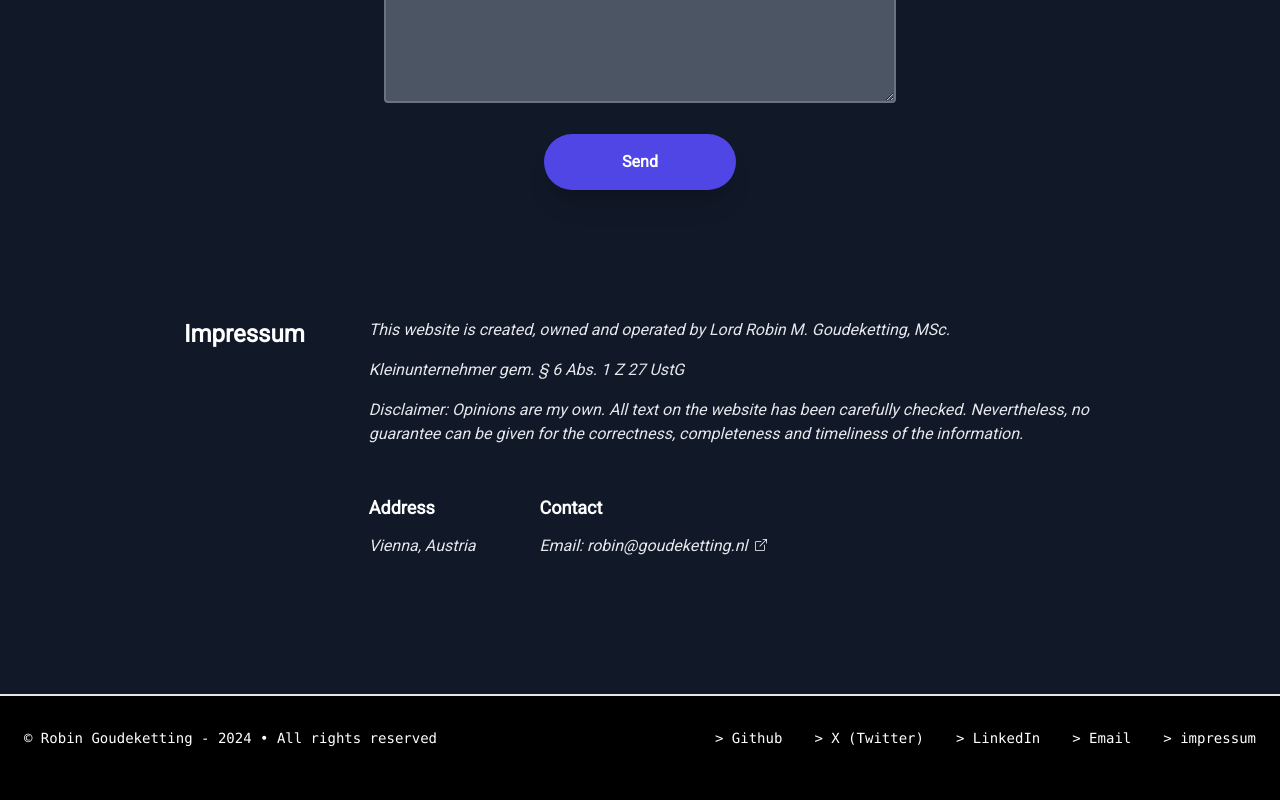
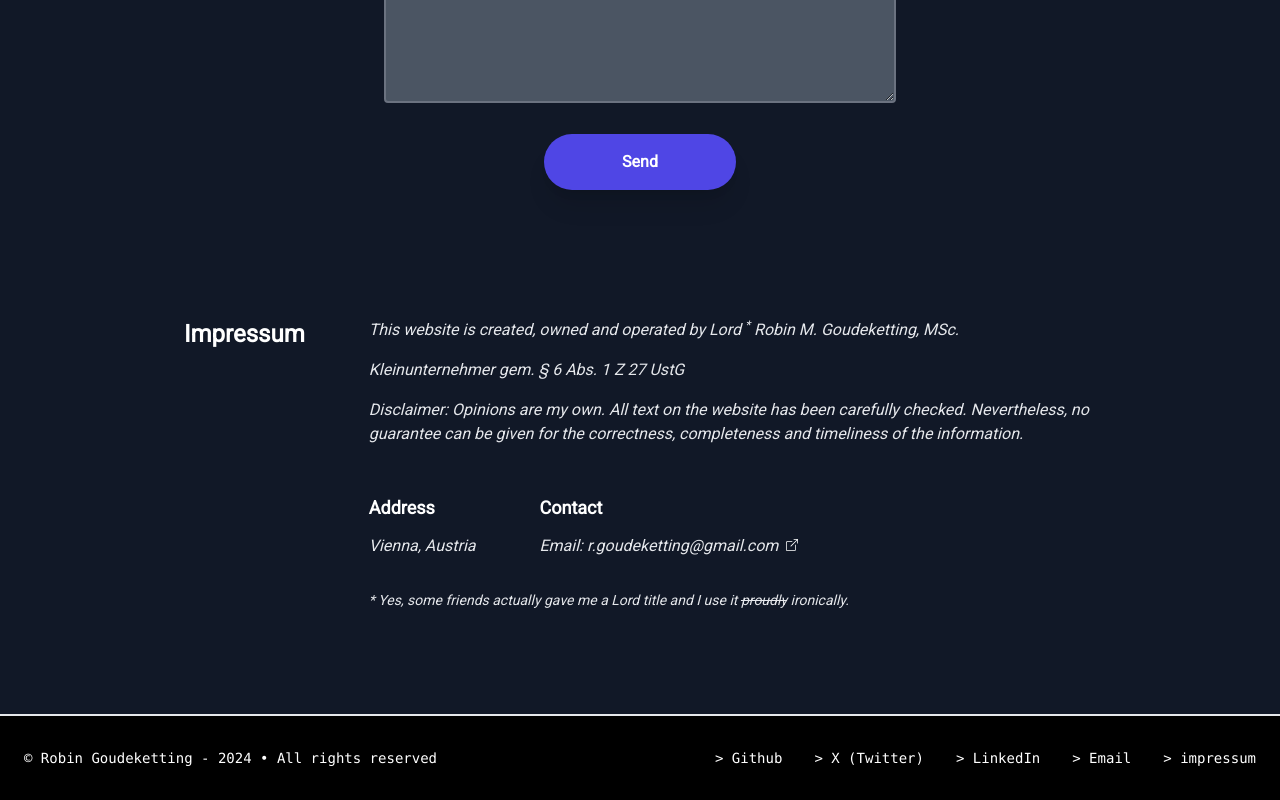
Before and after one commit to GoudekettingRM/goudeketting.nl, a Next.js app: page / in a window 1280 px wide. Shown: the part 3021-3821 px from the top of the page. Built offline with nearby package versions, Linux system fonts and the light colour scheme; what prettier would draw is missing.

Commit message:
Update email address

```diff
--- a/src/components/Footer.tsx
+++ b/src/components/Footer.tsx
@@ -31,7 +31,7 @@ export default function Footer() {
         </Link>
         <Link
           className='sm:ml-6 underline sm:no-underline hover:underline'
-          href='mailto:robin@goudeketting.nl'
+          href='mailto:r.goudeketting@gmail.com'
         >
           &gt; Email
         </Link>
--- a/src/components/Impressum.tsx
+++ b/src/components/Impressum.tsx
@@ -6,7 +6,11 @@ const Impressum = () => {
       <h2 className='text-2xl font-bold mb-6'>Impressum</h2>
       <div className='max-w-screen-md'>
         <p className='italic text-gray-200 mb-4'>
-          This website is created, owned and operated by <em>Lord Robin M. Goudeketting, MSc</em>.
+          This website is created, owned and operated by{' '}
+          <em>
+            Lord <sup>*</sup> Robin M. Goudeketting, MSc
+          </em>
+          .
         </p>
         <p className='italic text-gray-200 mb-4'>Kleinunternehmer gem. § 6 Abs. 1 Z 27 UstG</p>
         <p className='italic text-gray-200 mb-12'>
@@ -25,13 +29,16 @@ const Impressum = () => {
               Email:{' '}
               <Link
                 className='underline sm:no-underline link-external white'
-                href='mailto:robin@goudeketting.nl'
+                href='mailto:r.goudeketting@gmail.com'
               >
-                robin@goudeketting.nl
+                r.goudeketting@gmail.com
               </Link>
             </p>
           </div>
         </div>
+        <p className='italic text-gray-200 text-sm'>
+          * Yes, some friends actually gave me a Lord title and I use it <s>proudly</s> ironically.
+        </p>
       </div>
     </>
   );
```
